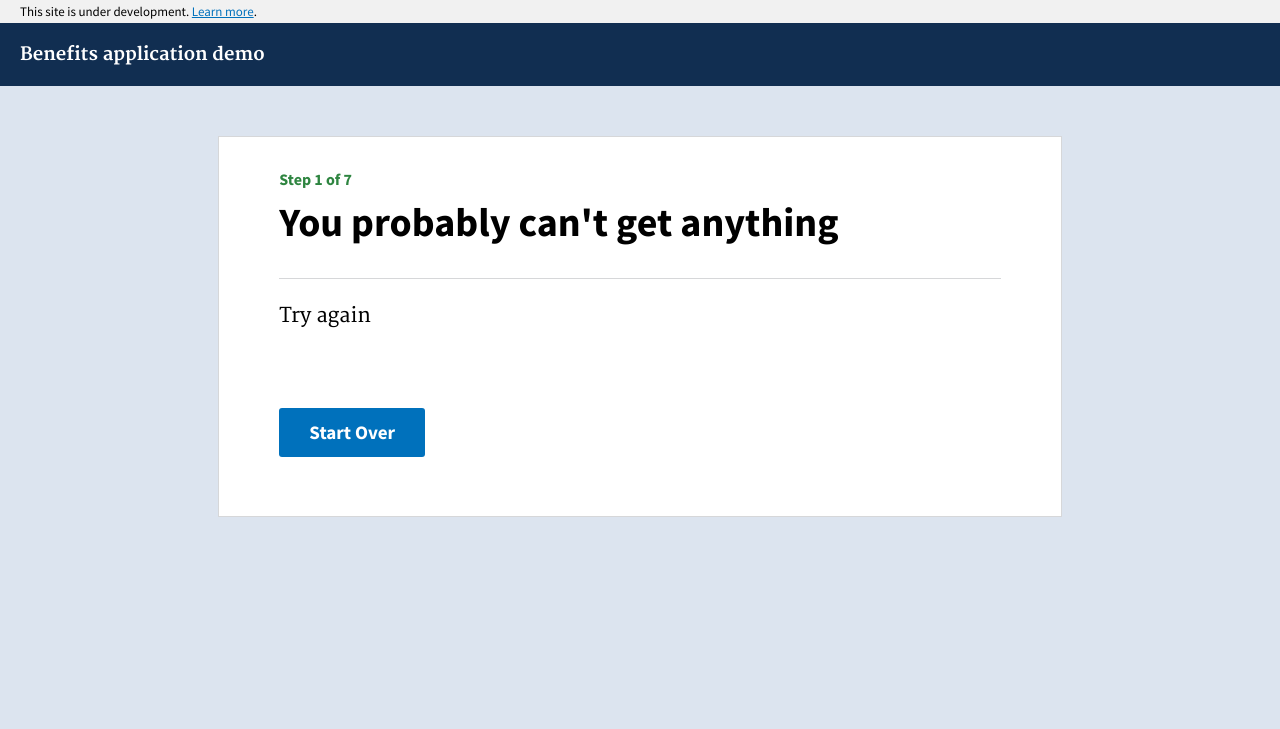
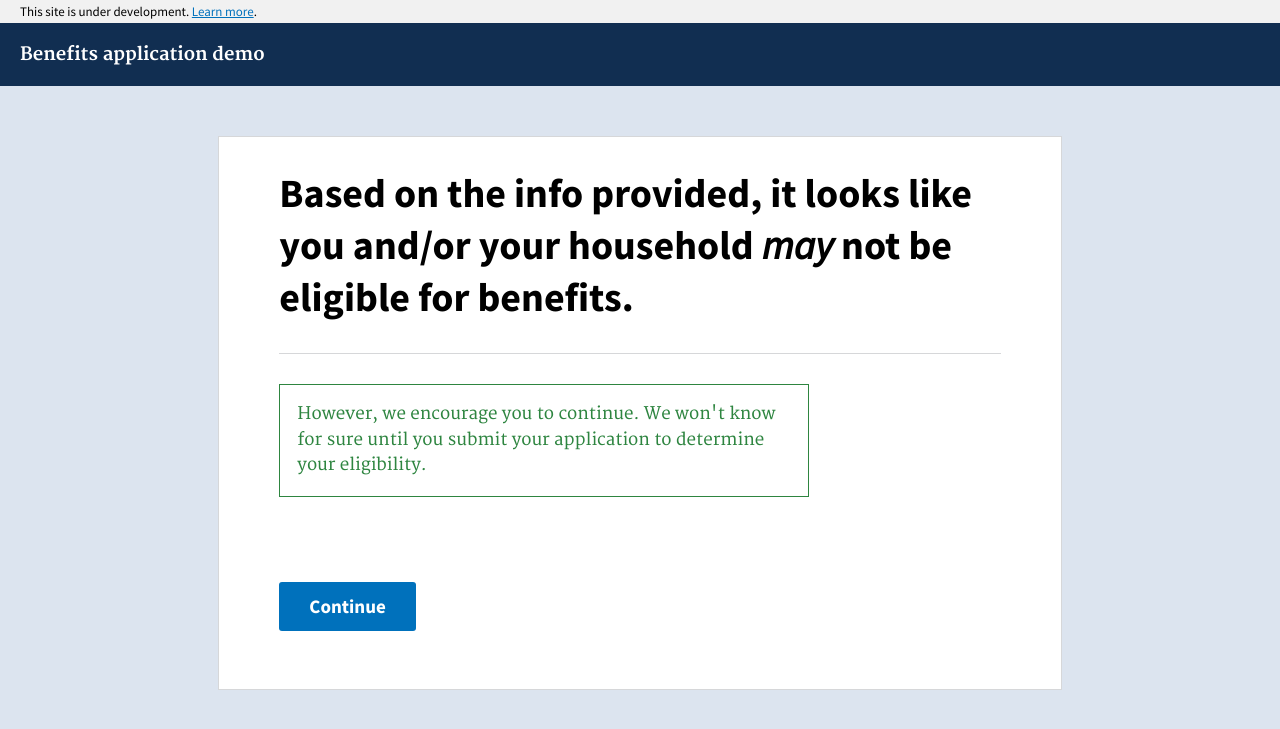
Before and after one commit to usds/benefits-enrollment-prototype, a Jekyll site: the page built from 00-screener/not-eligible.html, in a window 1280 px wide. Shown: the top 729 px of the page. Built offline with Jekyll 4.4.1, drawn with Linux system fonts in a browser that asks for light colours.

Commit message:
Replace may-not-be-eligible page content.

```diff
--- a/00-screener/not-eligible.html
+++ b/00-screener/not-eligible.html
@@ -1,10 +1,11 @@
 ---
 layout: application
-step: 1
+step:
 section: Basic Screener
-title: You probably can't get anything
-button_text: Start Over
+title: Based on the info provided, it looks like you and/or your household <em>may</em> not be eligible for benefits.
+button_text: Continue
 ---
 
-
-<p class="usa-font-lead">Try again</p>
+<div class="alert--positive">
+<p>However, we encourage you to continue. We won't know for sure until you submit your application to determine your eligibility.</p>
+</div>
```
